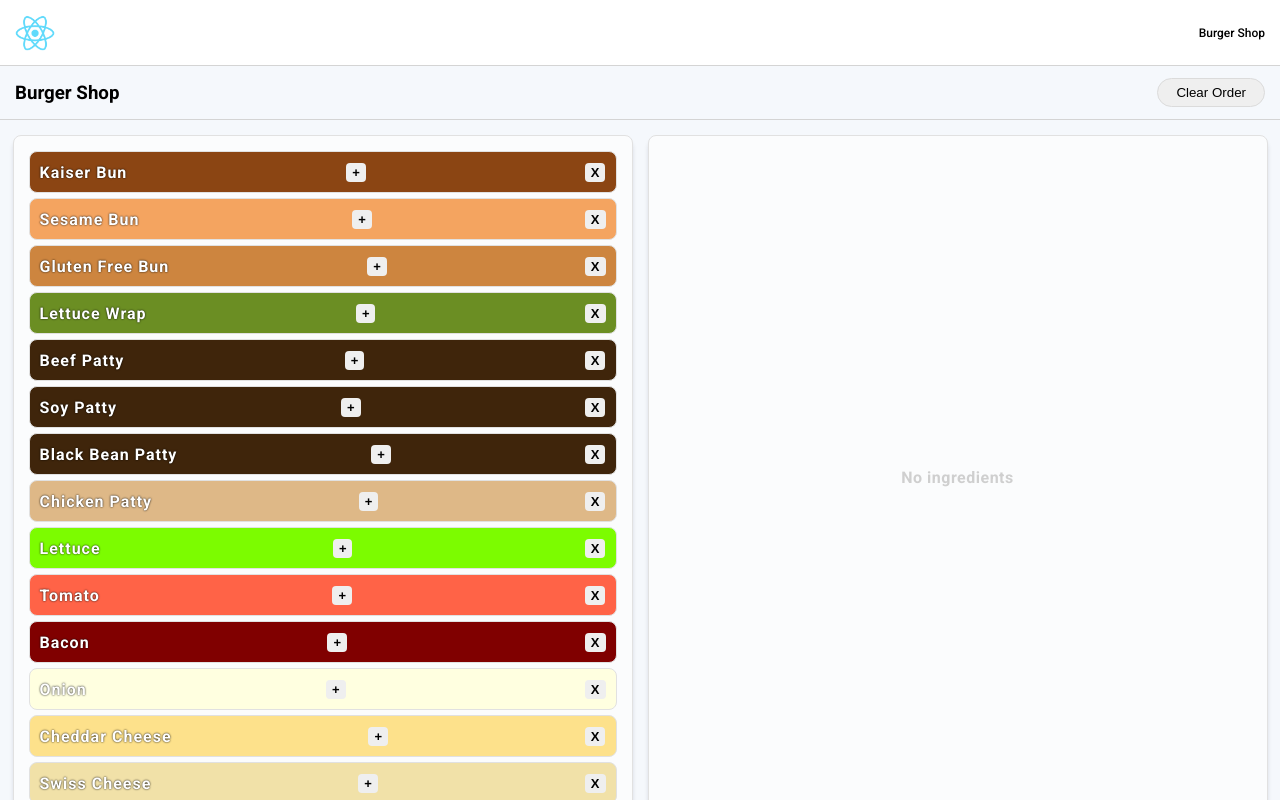
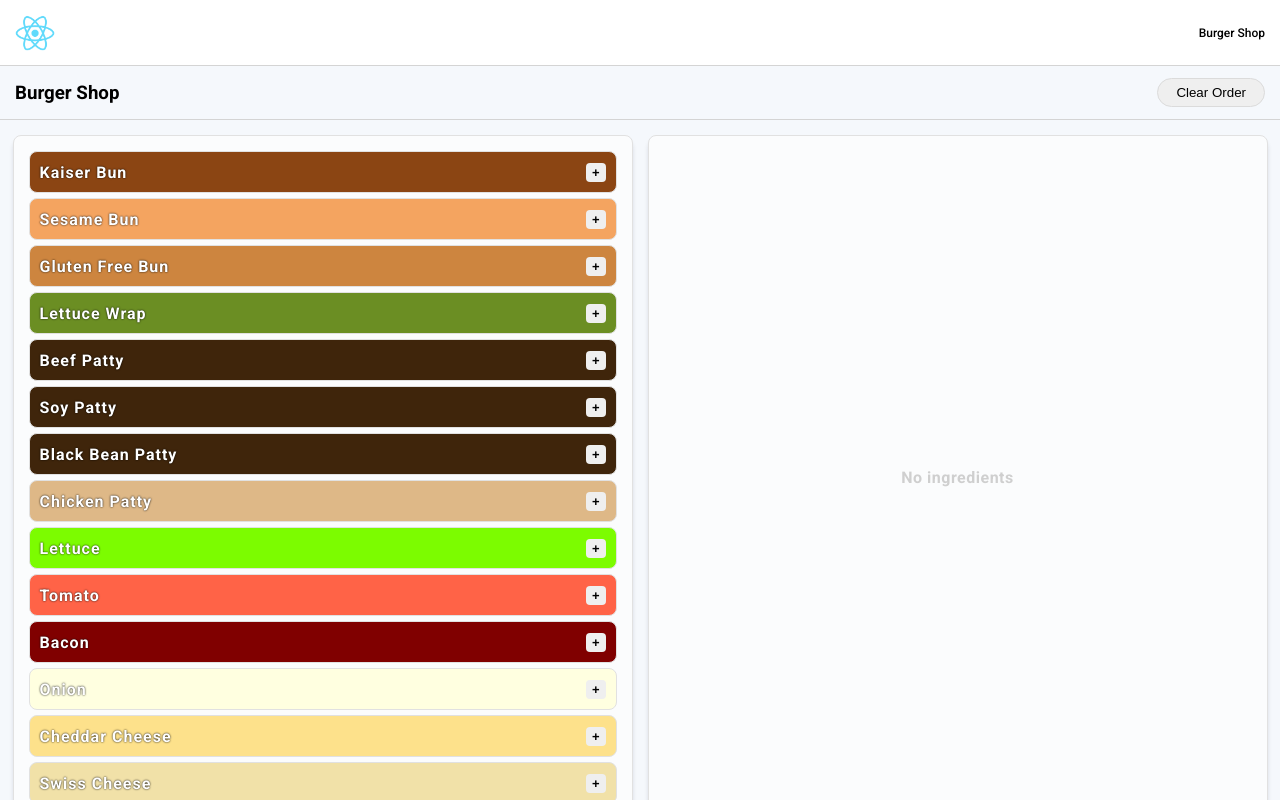
Before and after one commit to SullyDurgin/reactville-lab, a React (Create React App) app: page /burgers in a window 1280 px wide. Built offline with nearby package versions, Linux system fonts and the light colour scheme; a web font is replaced by a local one.

Commit message:
part one actually done now

```diff
--- a/src/Components/BurgerShop/Ingredient.jsx
+++ b/src/Components/BurgerShop/Ingredient.jsx
@@ -1,12 +1,15 @@
-
 import React from "react"
 
 const Ingredient = (props) => {
 	return (
 		<li style={{background: props.ingredient.color}}>
 			{props.ingredient.name}
+		{props.isList ?
 			<button onClick={() => props.addToBurger(props.ingredient)}>+</button>
-			<button onClick={() => props.removeFromBurger(props.idx)}>X</button>
+			:
+			<button onClick={() => props.removeFromBurger(props.idx)
+			}>X</button>
+		}
 		</li>
 	)
 }
--- a/src/Components/BurgerShop/IngredientList.jsx
+++ b/src/Components/BurgerShop/IngredientList.jsx
@@ -1,5 +1,3 @@
-
-
 import React from "react"
 import Ingredient from "./Ingredient"
 
@@ -7,8 +5,8 @@ const IngredientList = (props) => {
 
 	return (
 		<ul>
-			{props.ingredients.map((ingredient, index) => (
-				<Ingredient addToBurger={props.addToBurger} key={index} ingredient={ingredient}/>
+			{props.ingredients.map((ingredient, index, isList) => (
+				<Ingredient addToBurger={props.addToBurger} key={index} ingredient={ingredient} isList = {isList} />
 			))}
 		</ul>
 	)
```
